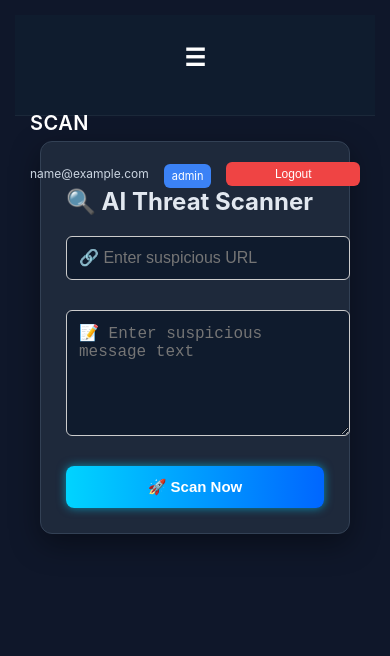
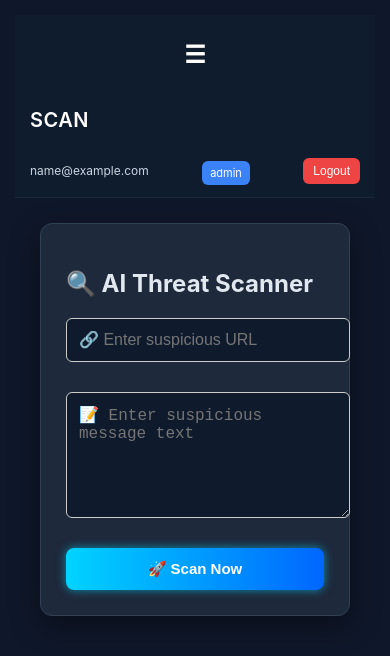
Before and after one commit to jayadithya24/phishguard, a React (Create React App) app in the folder client/: page /scan in a window 390 px wide. Shown: the top 656 px of the page. Built offline with nearby package versions, Linux system fonts and the light colour scheme; sample sign-in values are in the browser's storage.

Commit message:
Final fix for mobile logout layout

```diff
--- a/client/src/App.css
+++ b/client/src/App.css
@@ -1209,3 +1209,39 @@ body {
     font-size: 12px;
   }
 }
+
+/* =============================== */
+/* ===== FINAL MOBILE FIX ======== */
+/* =============================== */
+
+@media (max-width: 768px) {
+
+  /* Remove fixed header height */
+  .top-header {
+    height: auto !important;
+    padding: 12px 15px !important;
+    flex-direction: column !important;
+    align-items: flex-start !important;
+    gap: 8px !important;
+  }
+
+  /* Keep header content aligned properly */
+  .header-right {
+    width: 100% !important;
+    display: flex !important;
+    justify-content: space-between !important;
+    align-items: center !important;
+  }
+
+  /* Make logout fit */
+  .logout-btn {
+    width: auto !important;
+    padding: 6px 10px !important;
+    font-size: 12px !important;
+  }
+
+  /* Prevent overlap */
+  .main-content {
+    padding-top: 15px !important;
+  }
+}
```
